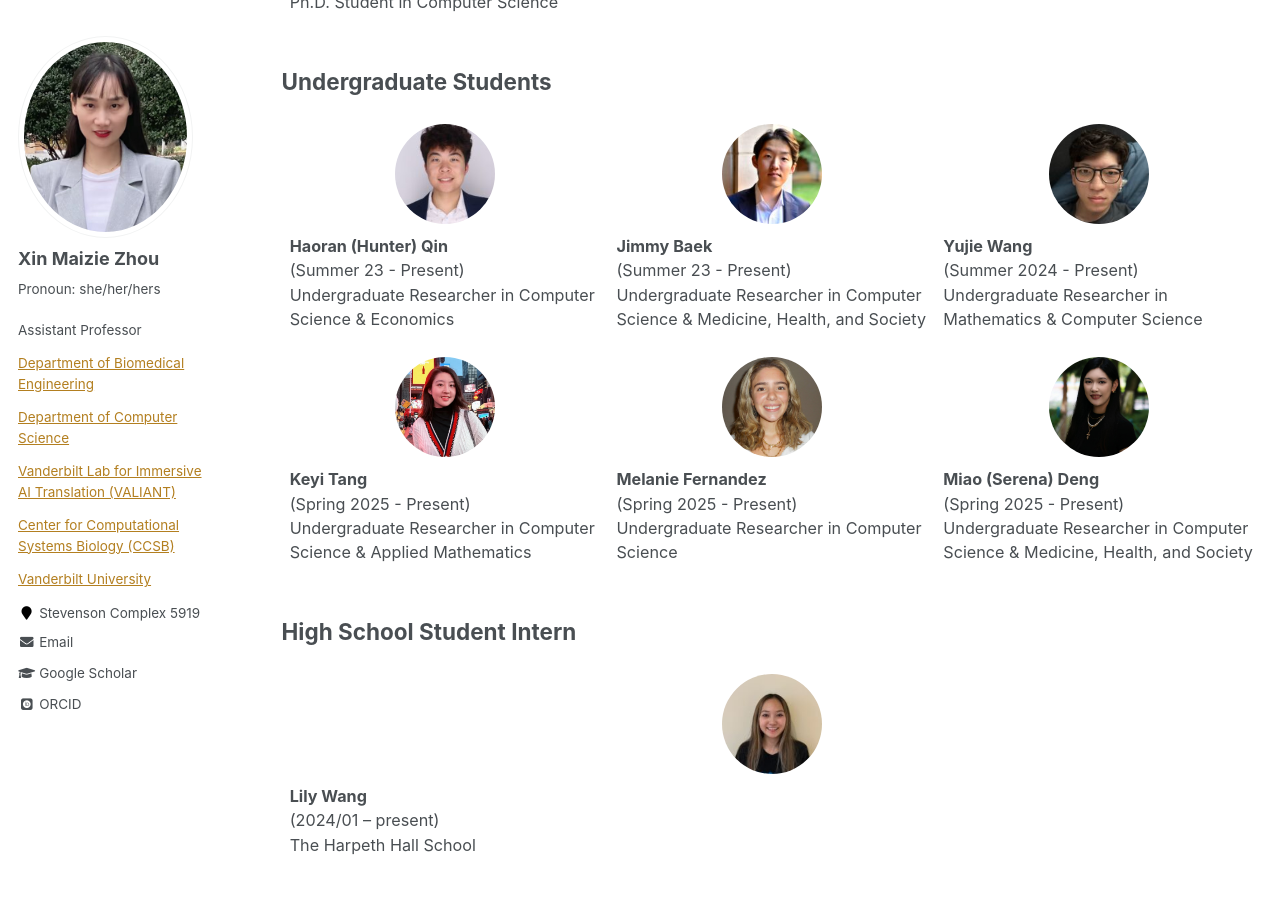
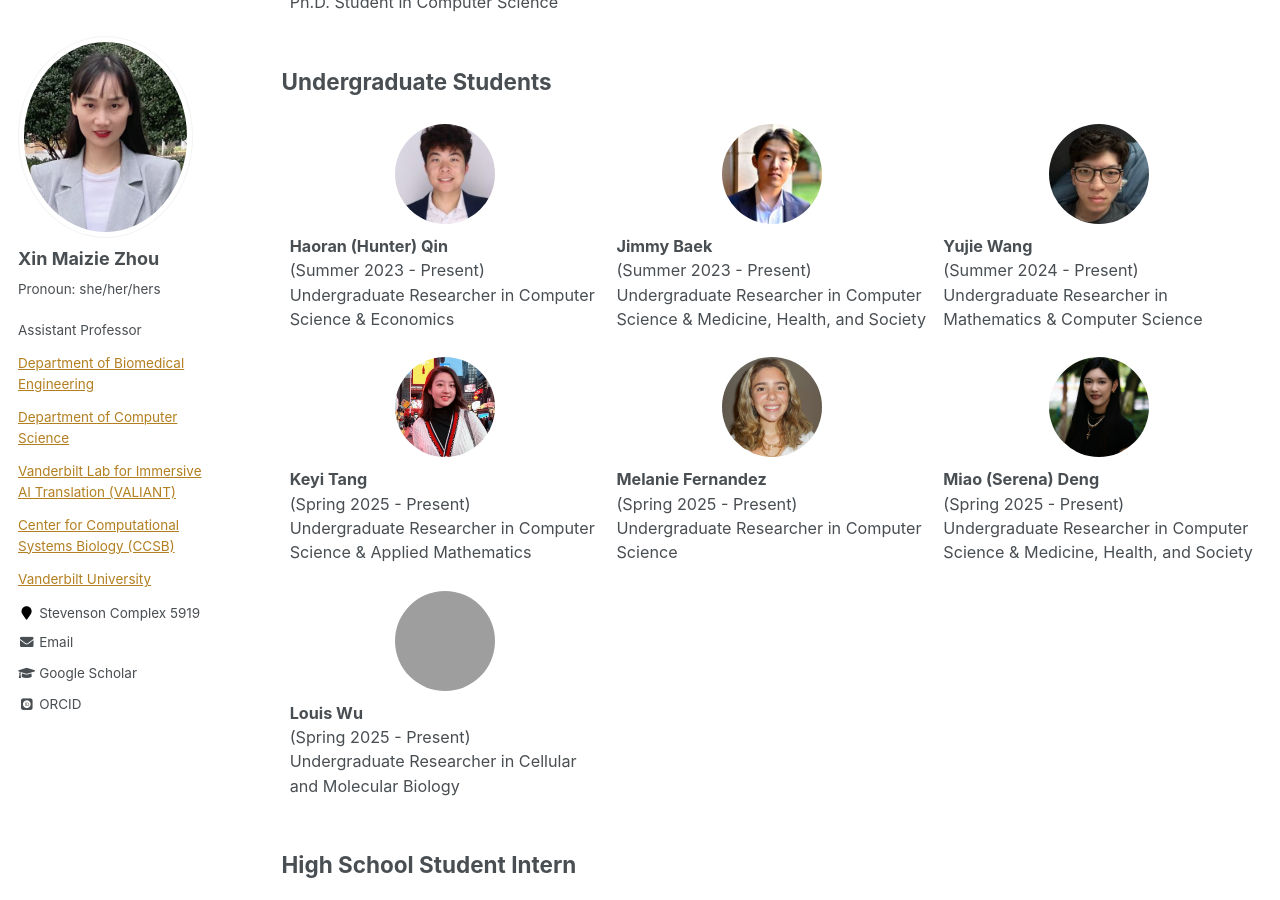
Before and after one commit to maiziezhoulab/Maiziezhoulab.github.io, a Jekyll site: the page built from _pages/LabMembers.md, in a window 1280 px wide and 900 px high, scrolled down 1443 px. Built offline with Jekyll 4.4.1, drawn with Linux system fonts in a browser that asks for light colours; some web fonts are replaced; grey boxes are pictures that could not be loaded.

Commit message:
Update LabMembers.md

```diff
--- a/_pages/LabMembers.md
+++ b/_pages/LabMembers.md
@@ -95,14 +95,14 @@ author_profile: true
         <div style="text-align: center">
             <img src="/images/students/Haoran.jpg" class="student-profile-pic">
         </div>
-        <b>Haoran (Hunter) Qin</b> <br>(Summer 23 - Present) <br>
+        <b>Haoran (Hunter) Qin</b> <br>(Summer 2023 - Present) <br>
         Undergraduate Researcher in Computer Science & Economics
     </td>
    <td>
         <div style="text-align: center">
             <img src="/images/students/Jimmy.jpg" class="student-profile-pic">
         </div>
-        <b>Jimmy Baek</b> <br>(Summer 23 - Present) <br>
+        <b>Jimmy Baek</b> <br>(Summer 2023 - Present) <br>
         Undergraduate Researcher in Computer Science & Medicine, Health, and Society
     </td>
    <td>
@@ -136,9 +136,19 @@ author_profile: true
         <b>Miao (Serena) Deng</b> <br>(Spring 2025 - Present) <br>
         Undergraduate Researcher in Computer Science & Medicine, Health, and Society
     </td>
+</tr>
+<tr>
+    <td>
+        <div style="text-align: center">
+            <img src="/images/students/hanzewu.jpg" class="student-profile-pic">
+        </div>
+        <b>Louis Wu</b> <br>(Spring 2025 - Present) <br>
+        Undergraduate Researcher in Cellular and Molecular Biology
+    </td>
 
 
 </tr>
+
 </table>
 
 
```
